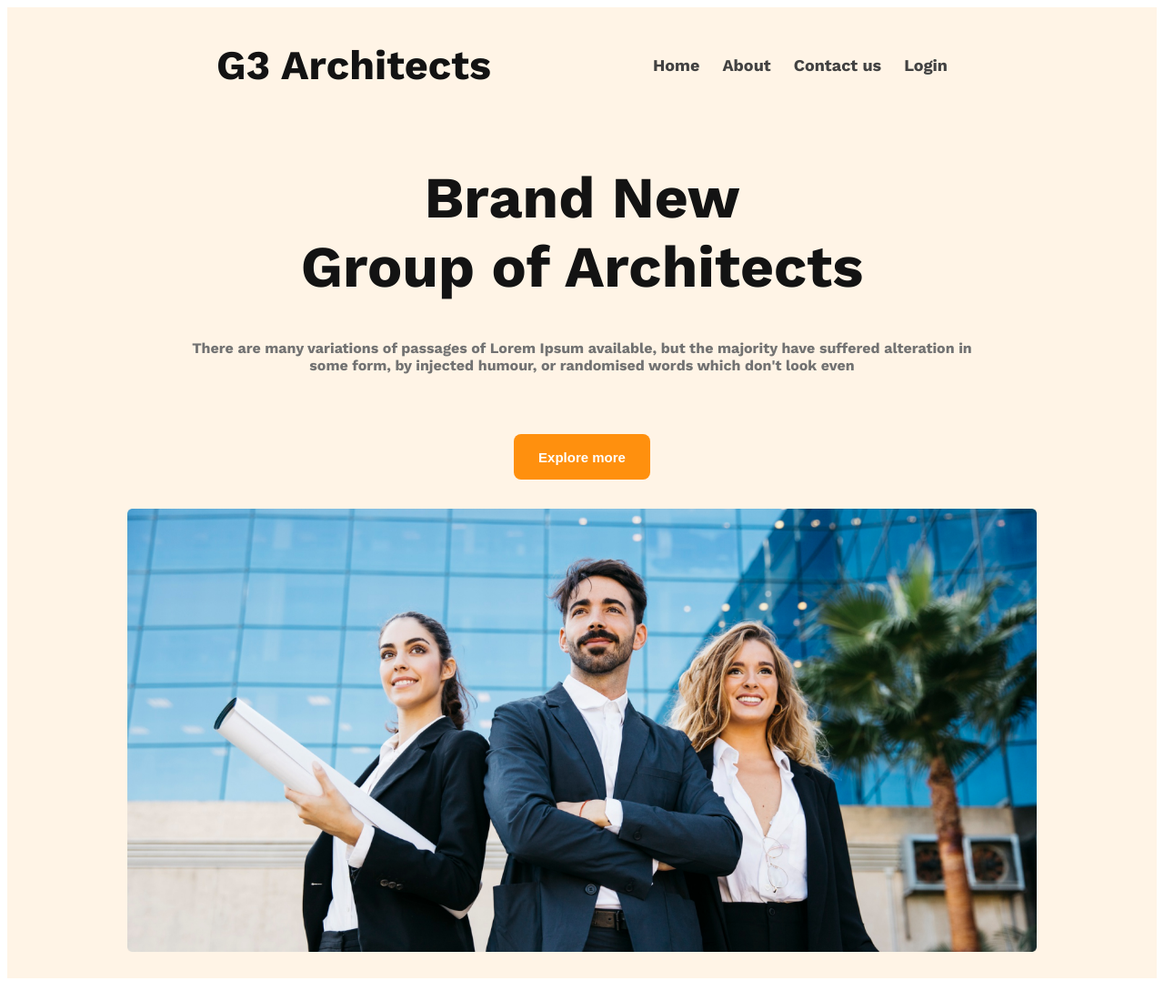
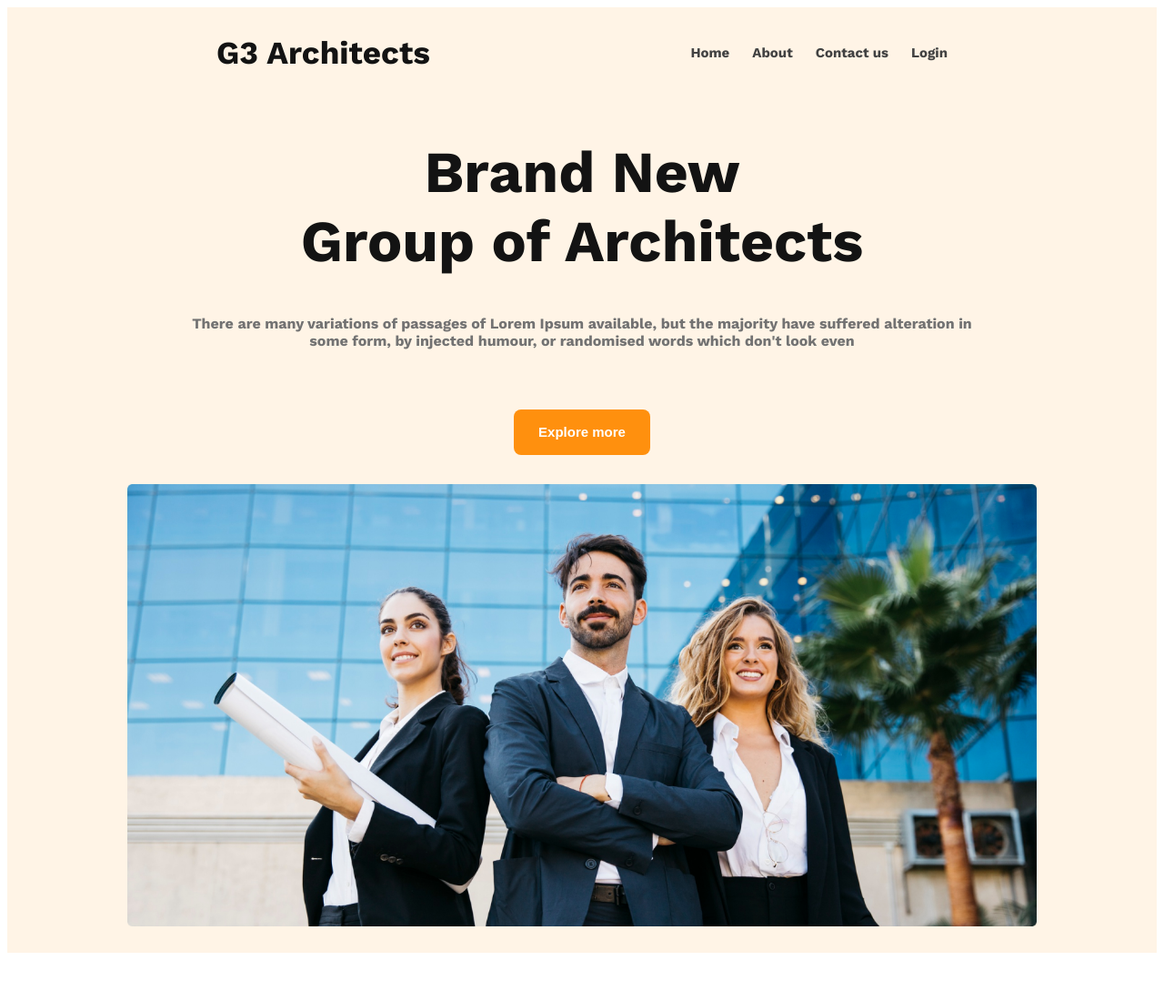
Before and after one commit to ridoyanhasan/architects, a plain HTML site: page index.html in a window 1280 px wide. Shown: the top 1100 px of the page at 91% size. Drawn offline with nearby package versions, Linux system fonts and the light colour scheme.

Commit message:
font-size-fixed

```diff
--- a/style/styles.css
+++ b/style/styles.css
@@ -14,12 +14,12 @@
 }
 .menubar-title{
     font-weight: 700;
-font-size: 45px;
+font-size: 35px;
 color: #131313;
 }
 .menubar-item{
     font-weight: 500;
-font-size: 18px;
+font-size: 15px;
 color: #424242;
 }
 nav {
```
